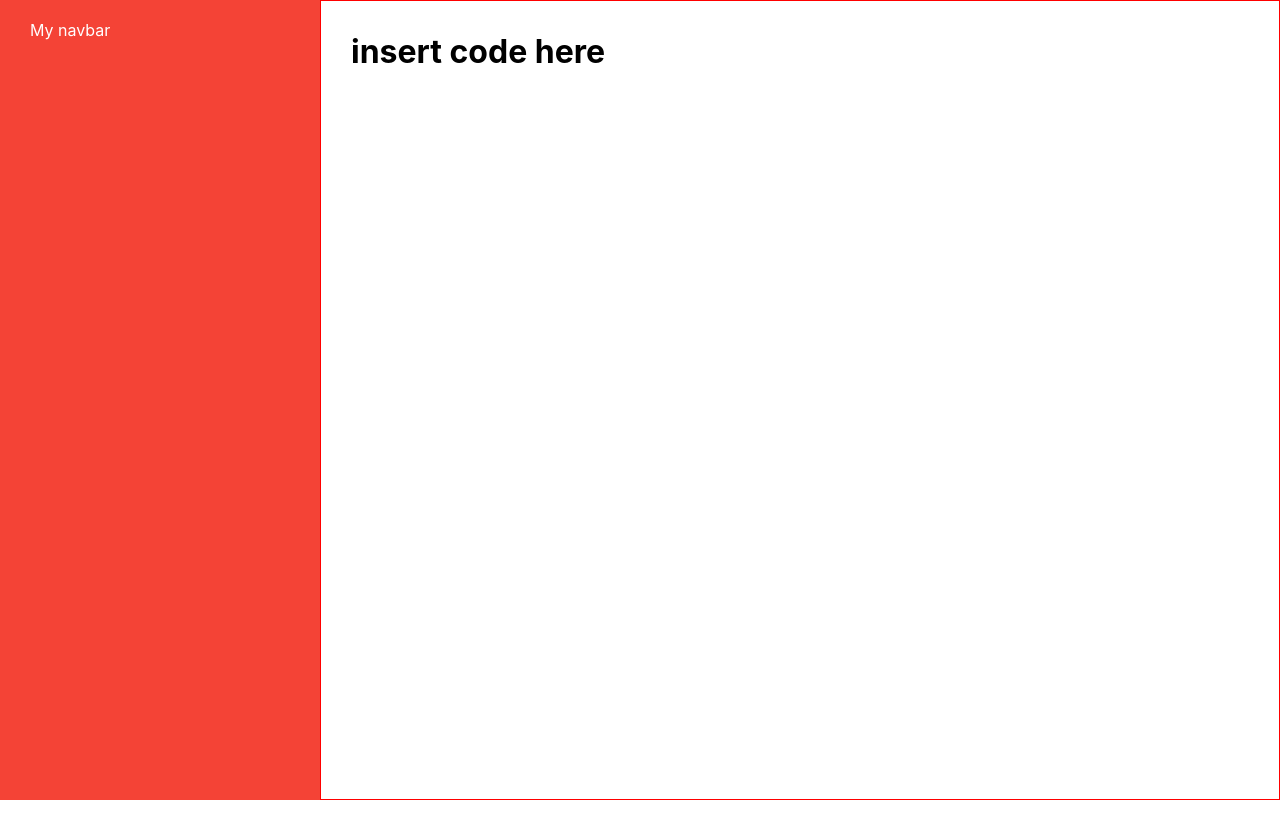
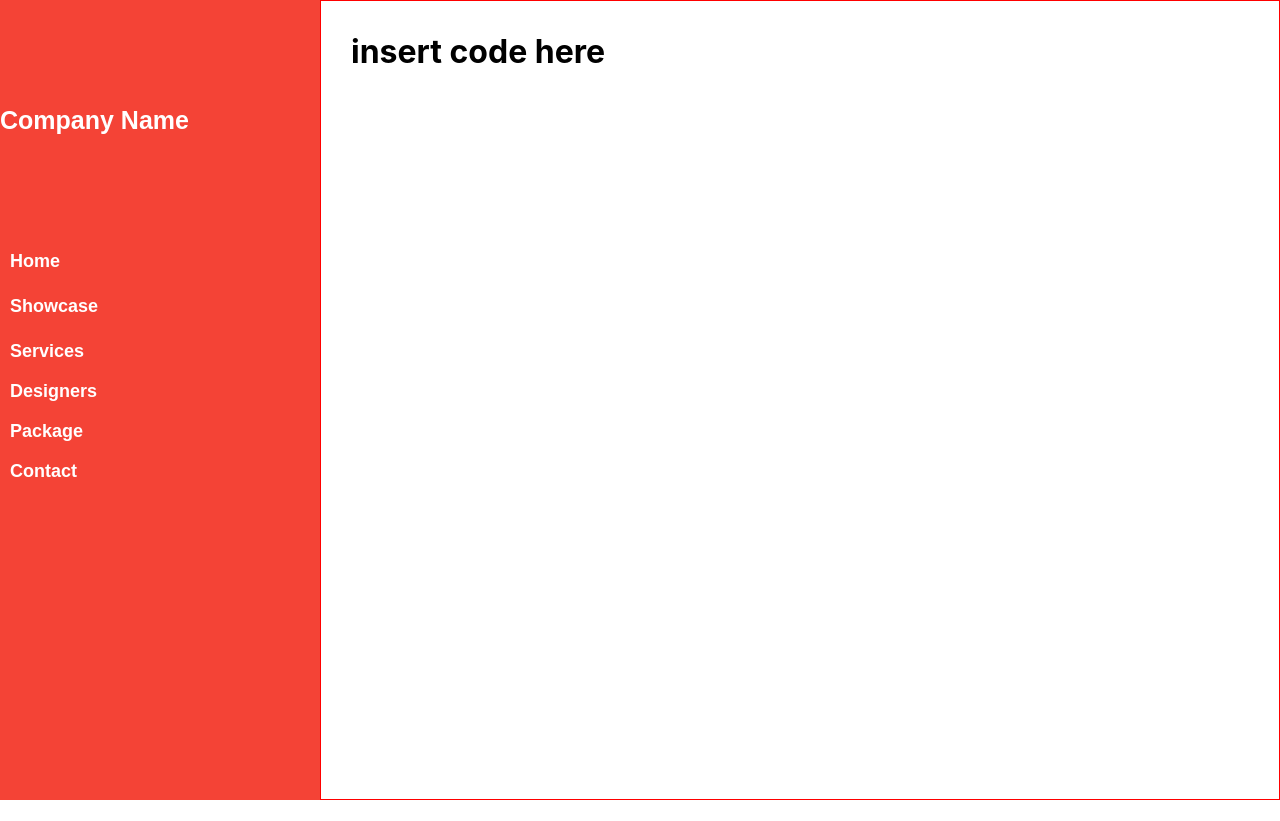
Before and after one commit to Schadrack10/interior-design, a Next.js app: page / in a window 1280 px wide. Before the commit the page ends 800 px from the top, so only its background shows below. Built offline with nearby package versions, Linux system fonts and the light colour scheme.

Commit message:
completed navbar in template

```diff
--- a/components/Navbar.jsx
+++ b/components/Navbar.jsx
@@ -1,11 +1,131 @@
-import React from 'react'
+import React from "react";
+import Box from "@mui/material/Box";
+import Link from "next/link";
+import Grid from "@mui/material/Grid";
 
 const Navbar = () => {
   return (
-    <nav style={{color:"white", padding:"20px 30px"}}>
-         My navbar
+    <nav
+      style={{
+        color: "white",
+        padding: "30px 24x",
+        fontFamily: "poppins,sans-serif",
+        height: "100%",
+        width: "100%",
+      }}
+    >
+      <h1
+        style={{
+          height: "200px",
+          fontWeight: "bolder",
+          fontSize: "25px",
+          display: "flex",
+          alignItems: "center",
+        }}
+      >
+        Company Name
+      </h1>
+
+      <Box sx={{ fontWeight: "bolder", fontSize: "18px" }}>
+        <Box
+          sx={{
+            height: "40px",
+
+            display: "flex",
+            padding: "0 10px",
+            alignItems: "center",
+            "&:hover": {
+              background: "white",
+              color: "black",
+            },
+          }}
+        >
+          <Link href="/" sx={{ fontWeight: "bold", fontSize: "25px" }}>
+            Home
+          </Link>
+        </Box>
+        <Box
+          sx={{
+            height: "50px",
+            display: "flex",
+            padding: "0 10px",
+            alignItems: "center",
+            "&:hover": {
+              background: "white",
+              color: "black",
+            },
+          }}
+        >
+          <Link href="/" sx={{ fontWeight: "bold", fontSize: "25px" }}>
+            Showcase
+          </Link>
+        </Box>
+        <Box
+          sx={{
+            height: "40px",
+            padding: "0 10px",
+            display: "flex",
+            alignItems: "center",
+            "&:hover": {
+              background: "white",
+              color: "black",
+            },
+          }}
+        >
+          <Link href="/" sx={{ fontWeight: "bold", fontSize: "25px" }}>
+            Services
+          </Link>
+        </Box>
+        <Box
+          sx={{
+            height: "40px",
+            display: "flex",
+            padding: "0 10px",
+            alignItems: "center",
+            "&:hover": {
+              background: "white",
+              color: "black",
+            },
+          }}
+        >
+          <Link href="/" sx={{ fontWeight: "bold", fontSize: "25px" }}>
+            Designers
+          </Link>
+        </Box>
+        <Box
+          sx={{
+            height: "40px",
+            display: "flex",
+            padding: "0 10px",
+            alignItems: "center",
+            "&:hover": {
+              background: "white",
+              color: "black",
+            },
+          }}
+        >
+          <Link href="/" sx={{ fontWeight: "bold", fontSize: "25px" }}>
+            Package
+          </Link>
+        </Box>
+        <Box
+          sx={{
+            height: "40px",
+
+            display: "flex",
+            padding: "0 10px",
+            alignItems: "center",
+            "&:hover": {
+              background: "white",
+              color: "black",
+            },
+          }}
+        >
+          <Link href="/">Contact</Link>
+        </Box>
+      </Box>
     </nav>
-  )
-}
+  );
+};
 
-export default Navbar
+export default Navbar;
--- a/pages/index.js
+++ b/pages/index.js
@@ -13,7 +13,7 @@ export default function Home() {
       </Head>
       <Grid container>
         <Grid item md={3} sx={{ background: '#f44336', height: '100vh' }}>
-          <Navbar />
+          <Navbar title="header" />
         </Grid>
         <Grid item md={9} sx={{ border: '1px solid red', height: '100vh', overflowY: 'scroll', padding: " 10px 30px" }}>
           {/* please insert code here */}
```
